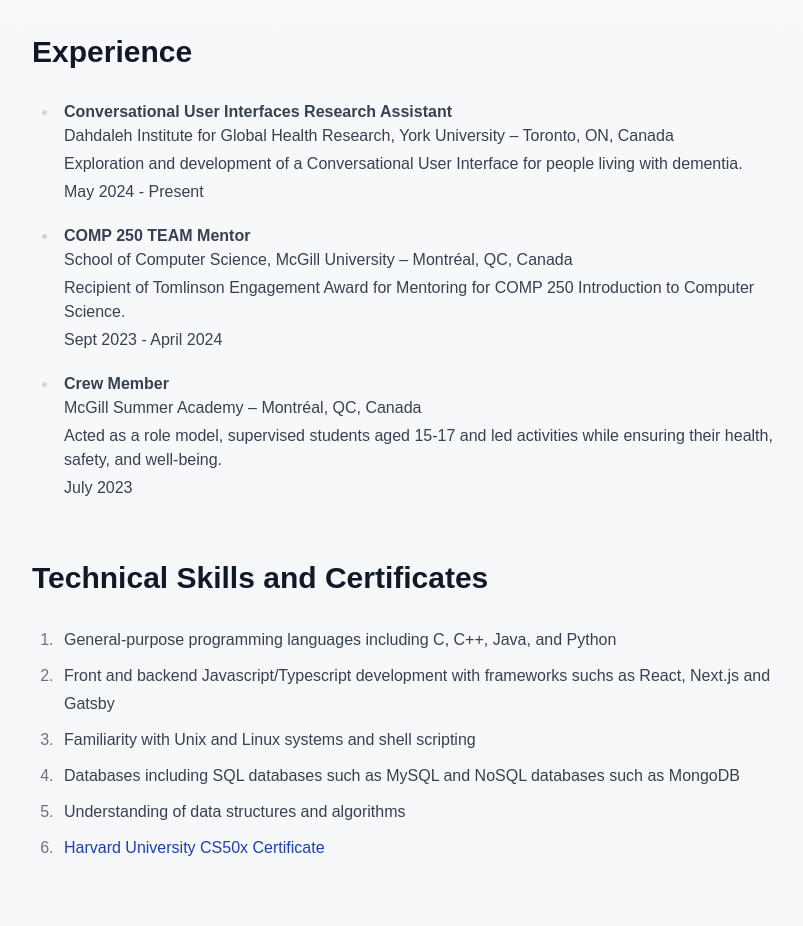
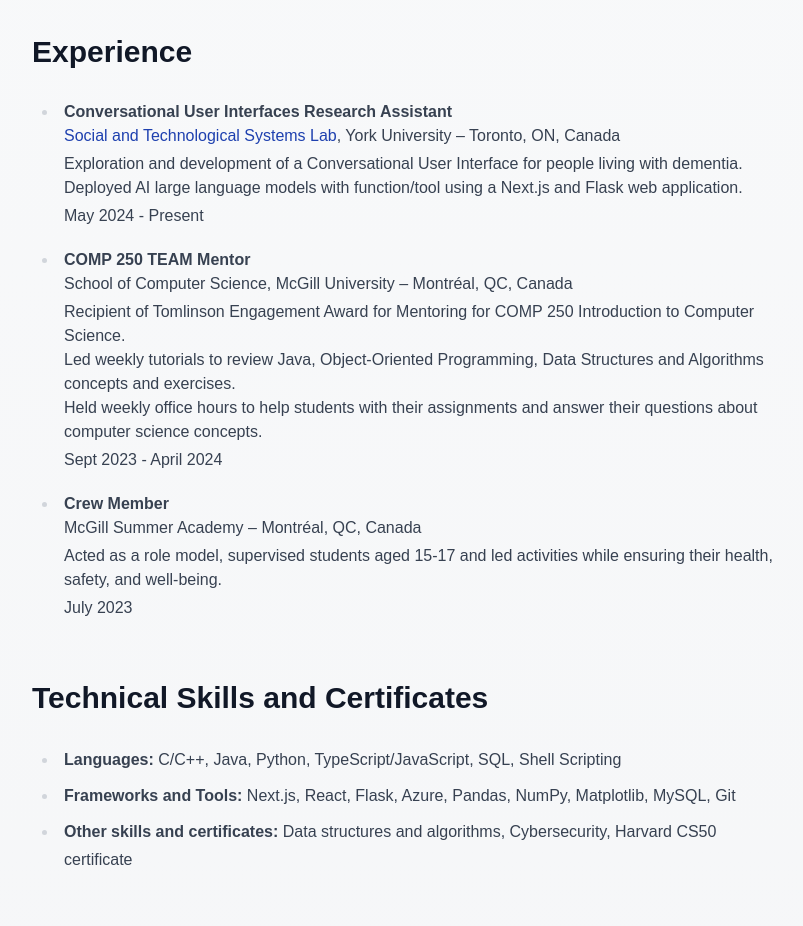
Before and after one commit to flyme2bluemoon/flyme2bluemoon.github.io, a Next.js app: page /about in a window 1280 px wide. Shown: the part 920-1846 px from the top of the page, without its empty margins (236-1039 px from the left). Built offline with nearby package versions, Linux system fonts and the light colour scheme; a web font is replaced by a local one.

Commit message:
updated about page

```diff
--- a/app/about/page.tsx
+++ b/app/about/page.tsx
@@ -46,12 +46,20 @@ const About = () => {
                 Conversational User Interfaces Research Assistant
               </div>
               <div className="font-light">
-                Dahdaleh Institute for Global Health Research, York University
-                &ndash; Toronto, ON, Canada
+                <a
+                  href="https://sats.lab.yorku.ca/"
+                  className="text-blue-800 no-underline hover:underline dark:text-blue-300"
+                >
+                  Social and Technological Systems Lab
+                </a>
+                , York University &ndash; Toronto, ON, Canada
               </div>
               <div className="my-1">
                 Exploration and development of a Conversational User Interface
                 for people living with dementia.
+                <br />
+                Deployed AI large language models with function/tool using a
+                Next.js and Flask web application.
               </div>
               <div className="font-light">May 2024 - Present</div>
             </li>
@@ -64,6 +72,13 @@ const About = () => {
               <div className="my-1">
                 Recipient of Tomlinson Engagement Award for Mentoring for COMP
                 250 Introduction to Computer Science.
+                <br />
+                Led weekly tutorials to review Java, Object-Oriented
+                Programming, Data Structures and Algorithms concepts and
+                exercises.
+                <br />
+                Held weekly office hours to help students with their assignments
+                and answer their questions about computer science concepts.
               </div>
               <div className="font-light">Sept 2023 - April 2024</div>
             </li>
@@ -98,8 +113,20 @@ const About = () => {
           <h2 className="text-3xl font-bold">
             Technical Skills and Certificates
           </h2>
-          <ol className="list-decimal">
+          <ul className="list-disc">
             <li>
+              <b>Languages:</b> C/C++, Java, Python, TypeScript/JavaScript, SQL,
+              Shell Scripting
+            </li>
+            <li>
+              <b>Frameworks and Tools:</b> Next.js, React, Flask, Azure, Pandas,
+              NumPy, Matplotlib, MySQL, Git
+            </li>
+            <li>
+              <b>Other skills and certificates:</b> Data structures and
+              algorithms, Cybersecurity, Harvard CS50 certificate
+            </li>
+            {/* <li>
               General-purpose programming languages including C, C++, Java, and
               Python
             </li>
@@ -122,10 +149,10 @@ const About = () => {
               >
                 Harvard University CS50x Certificate
               </Link>
-            </li>
-          </ol>
+            </li> */}
+          </ul>
         </div>
-        <div>
+        {/* <div>
           <h2 className="text-3xl font-bold">
             What I&apos;m Currently Working On
           </h2>
@@ -138,11 +165,11 @@ const About = () => {
               My latest major coding project is this website which is built
               using Gatsby and Tailwind CSS and hosted on Github Pages.
             </li>
-            {/* <ul>
+            <ul>
               <li>On this website, I plan to blog about my interests such as technology, the humanities, and productivity/lifestyle.</li>
-            </ul> */}
+            </ul>
           </ol>
-        </div>
+        </div> */}
         <div>
           <h2 className="mb-2 text-3xl font-bold">Computer Science Courses</h2>
           <div className="font-semibold">
--- a/app/page.tsx
+++ b/app/page.tsx
@@ -50,8 +50,26 @@ const Home = () => {
       <div className="p-8 md:p-36">
         <div className="mx-auto max-w-[720px]">
           <h2 className="pb-8 text-center text-4xl font-bold">About Matthew</h2>
-          <p className="text-center leading-relaxed text-gray-800 dark:text-gray-200">
-            Matthew is a Computer Science and Biology student originally from
+          <div className="space-y-4 text-center leading-relaxed text-gray-800 dark:text-gray-200">
+            <div>
+              Matthew is a Computer Science and Biology student originally from
+              Toronto and currently studying at McGill University in Montréal.
+              He has experience with full-stack development as well as deploying
+              to both local and cloud servers. He has also worked on research of
+              the use of AI and large language models as a tool to help people
+              with accessibility needs. In his free time, he also enjoys
+              Competitive Programming and Capture the Flag competitions. His
+              other interests include aviation and photography.
+            </div>
+            <div>
+              <Link
+                href="/about/"
+                className="font-bold text-blue-800 no-underline hover:underline dark:text-blue-300"
+              >
+                Click here to read more about Matthew
+              </Link>
+            </div>
+            {/* Matthew is a Computer Science and Biology student originally from
             Toronto and currently studying in Montréal. He has experience
             competing in competitive programming competitions such as{" "}
             <Link
@@ -93,8 +111,8 @@ const Home = () => {
             working on frontend and backend web development projects using
             technologies such as Next.js, Firebase, Flask and Laravel.
             Furthermore, he enjoys participating in Cybersecurity Capture the
-            Flag events.
-          </p>
+            Flag events. */}
+          </div>
         </div>
       </div>
     </div>
```
